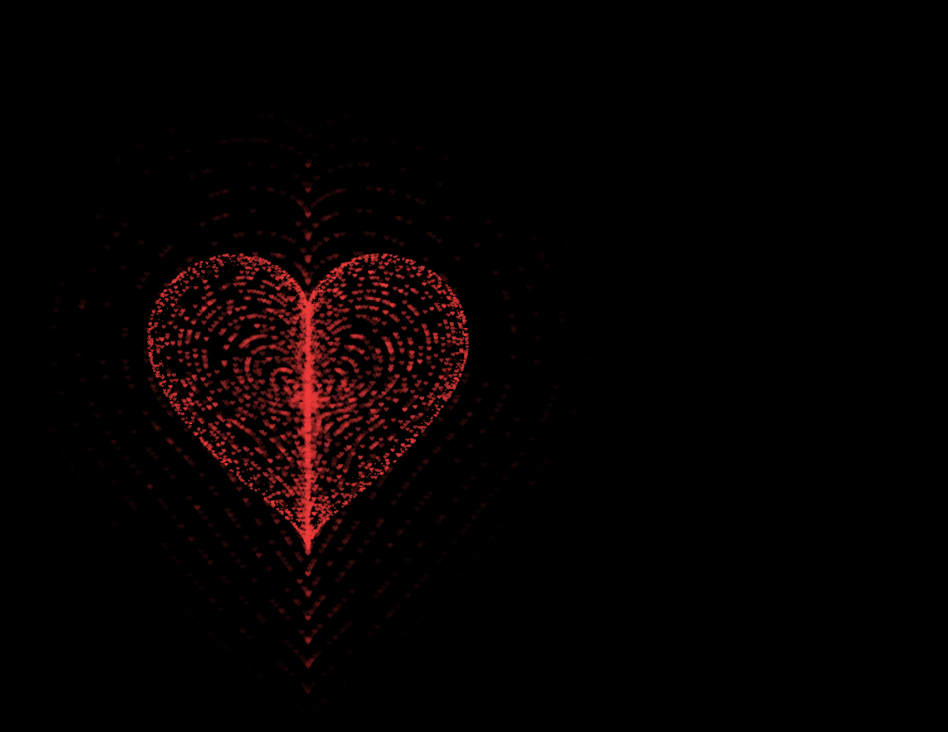
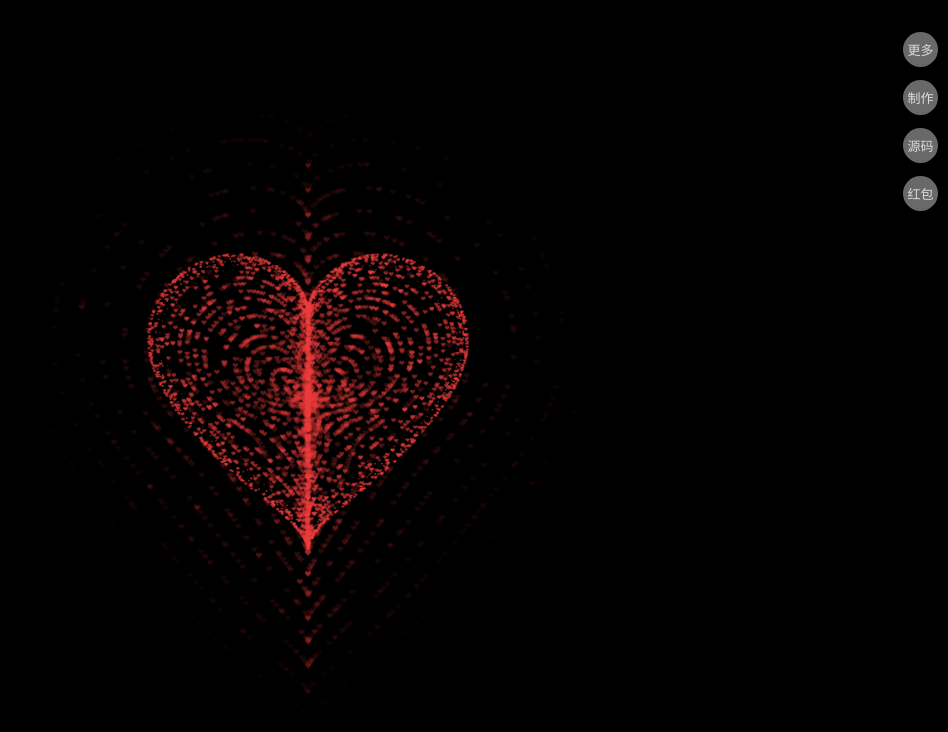
Before and after one commit to love99you/love16, a plain HTML site: page index.html in a window 1280 px wide. Shown: the whole page, without its empty margins (332-1280 px from the left). Drawn offline with Linux system fonts and the light colour scheme; animation ran at ten frames a second.

Commit message:
Update index.html

```diff
--- a/index.html
+++ b/index.html
@@ -13,6 +13,14 @@
 </head>
 
 <body>
+      <a href="https://mp.weixin.qq.com/s/oxLqXBcLCT8ij67DjkW2kw" class="hide_buttom"
+  style="position: fixed;top: 10%;right: 10px;width: 35px;height: 35px;z-index: 999;background: #696969;border-radius: 50%;padding: 1.0px;text-align: center;color: #ddd;text-decoration: none;   clear: both; line-height: 35px; 	margin:auto;   font-size: 13px;">制作</a>
+  <a href="https://shop1619956412.v.weidian.com/?userid=1619956412&spider_token=2720" class="hide_buttom"
+  style="position: fixed;top: 4%;right: 10px;width: 35px;height: 35px;z-index: 998;background: #696969;border-radius: 50%;padding: 1.0px;text-align: center;color: #ddd;text-decoration: none;   clear: both; line-height: 35px; 	margin:auto;   font-size: 13px;">更多</a>
+          <a href="https://pan.quark.cn/s/3344d23e48a8" class="hide_buttom"
+  style="position: fixed;top: 16%;right: 10px;width: 35px;height: 35px;z-index: 997;background: #696969;border-radius: 50%;padding: 1.0px;text-align: center;color: #ddd;text-decoration: none;   clear: both; line-height: 35px; 	margin:auto;   font-size: 13px;">源码</a>
+  <a href="https://shop1619956412.v.weidian.com/?userid=1619956412&spider_token=2720" class="hide_buttom"
+  style="position: fixed;top: 22%;right: 10px;width: 35px;height: 35px;z-index: 996;background: #696969;border-radius: 50%;padding: 1.0px;text-align: center;color: #ddd;text-decoration: none;   clear: both; line-height: 35px; 	margin:auto;   font-size: 13px;">红包</a>
 
   <canvas id="heart"></canvas>
 
```
